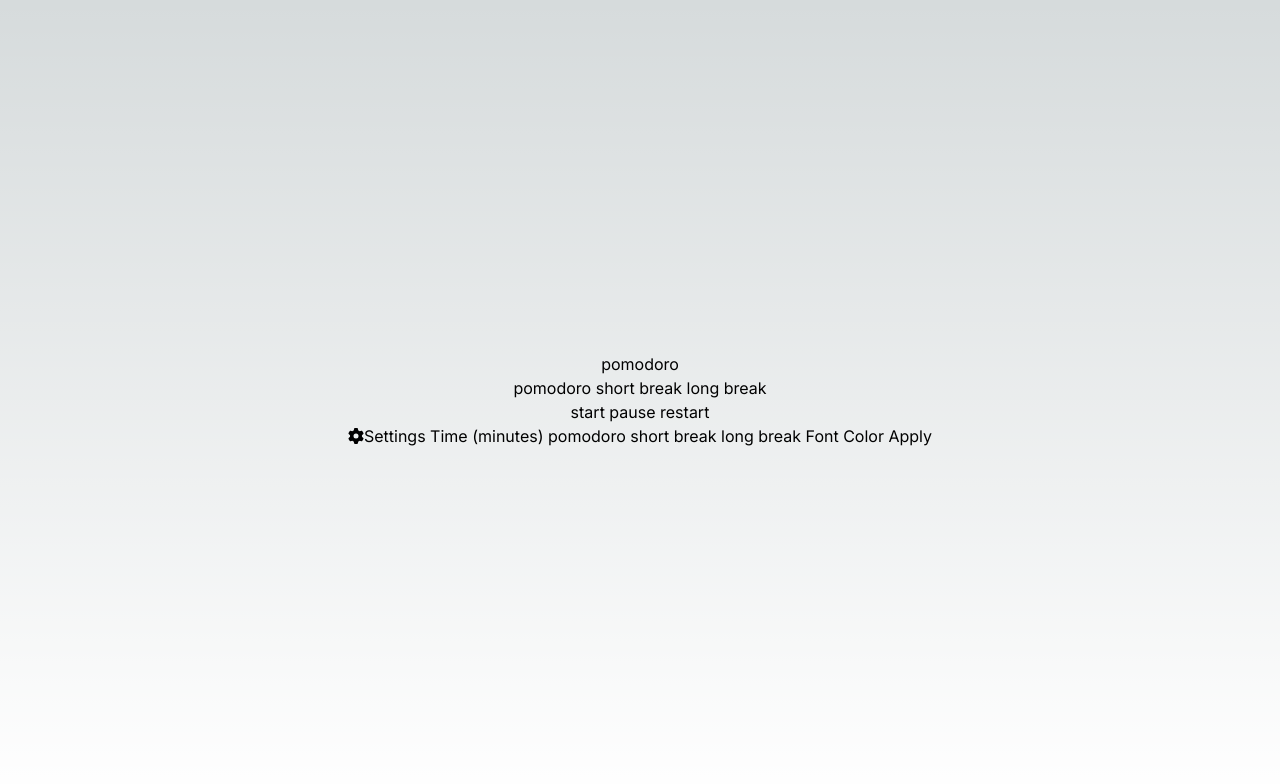
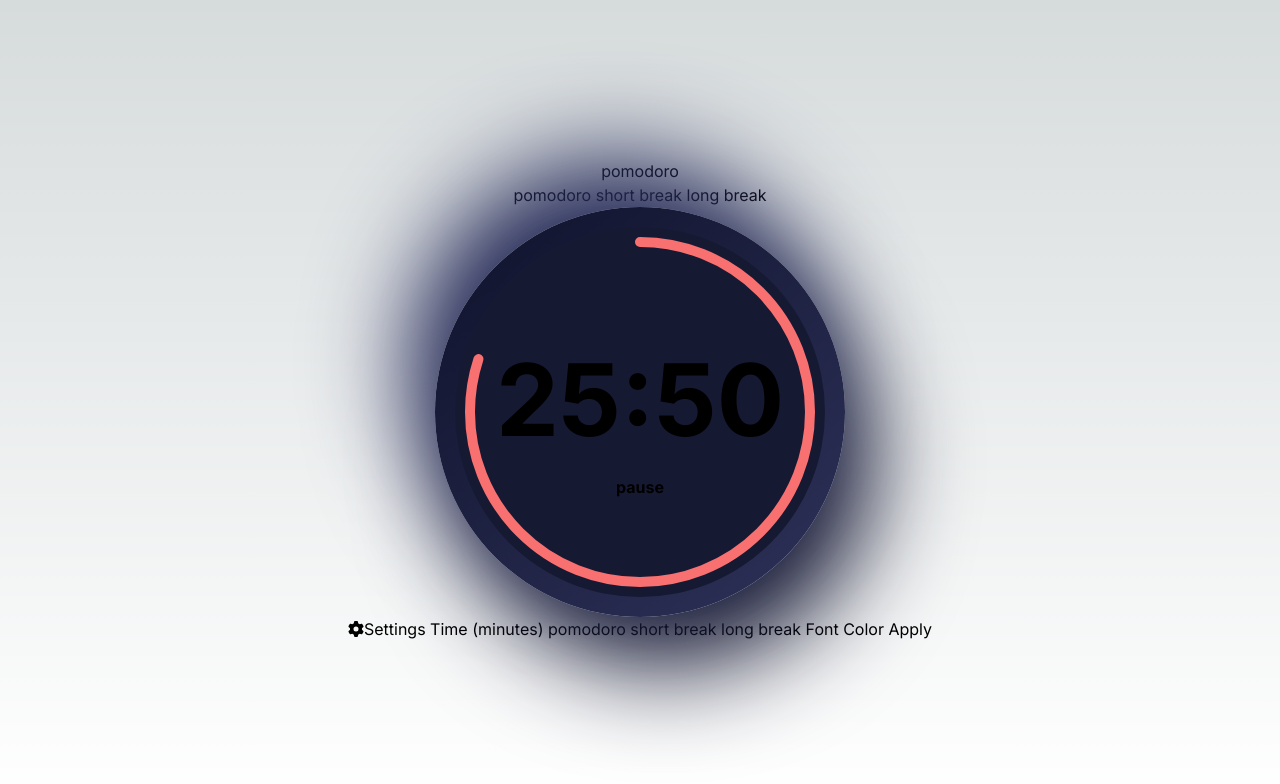
Before and after one commit to sleepyZuzky/zuzky-s-Pomodoro, a Next.js app: page / in a window 1280 px wide. Shown: the top 784 px of the page. Built offline with nearby package versions, Linux system fonts and the light colour scheme.

Commit message:
Style chronometer

```diff
--- a/src/components/Chronometer/Chronometer.tsx
+++ b/src/components/Chronometer/Chronometer.tsx
@@ -1,8 +1,39 @@
+import styles from './styles.module.css';
+import { useEffect, useState } from 'react';
 
-export default function Chronometer() {
+export default function Chronometer () {
+  const TIMER_RADIUS: number = 170;
+
+  const [timer, setTimer] = useState(40);
+  const [totalTime, setTotalTime] = useState(50);
+  const [dashOffset, setDashOffset] = useState(0);
+
+  useEffect((): void => {
+    const circle: SVGCircleElement = document.getElementsByTagName('circle')[0]
+    const ratio = timer / totalTime;
+    console.log(circle.getTotalLength());
+    setDashOffset((1 - ratio) * circle.getTotalLength());
+  }, [timer]);
+
   return <section id={'chronometer'}>
-    start
-    pause
-    restart
+    <div id="outter_circle" className={styles.outer_circle}>
+      <svg className={styles.loading_container}>
+        <circle cx={'50%'} cy={'50%'} r={TIMER_RADIUS}
+                strokeLinecap="round"
+                className={styles.loading_bar}
+                strokeDasharray={2 * Math.PI * TIMER_RADIUS}
+                strokeDashoffset={dashOffset}/>
+      </svg>
+      <div id="chronometer_container" className={styles.chronometer}>
+        <div>
+          <span>25</span>:<span>50</span>
+        </div>
+
+        <div id="actions" className={styles.actions}>
+          <span>pause</span>
+        </div>
+      </div>
+
+    </div>
   </section>
 }
--- /dev/null
+++ b/src/components/Chronometer/styles.module.css
@@ -0,0 +1,56 @@
+#root {
+    --light: #2E325A;
+    --dark: #0F122B;
+    --outer_circle_gradient: linear-gradient(#0F122B, #2E325A);
+}
+
+.outer_circle {
+    display: flex;
+    align-items: center;
+    position: relative;
+
+    border: 20px solid #0000;
+    border-radius: 50%;
+
+    width: 410px;
+    height: 410px;
+    padding: 5px;
+
+    background: linear-gradient(#161932, #161932) padding-box,
+                linear-gradient(140deg, #0F122B, #2E325A) border-box;
+
+    box-shadow: -25px -50px 100px 0 #272C5A,
+                 25px  50px 100px 0 #121530;
+
+    align-content: center;
+
+}
+
+.chronometer {
+    position: absolute;
+    left: 0;
+    right: 0;
+
+    font-size: 100px;
+    font-weight: bold;
+
+    display: flex;
+    flex-direction: column;
+
+    align-items: center;
+}
+
+.actions { font-size: 16px; }
+
+.loading_container {
+    width: 100%;
+    height: 100%;
+
+    transform: rotate(270deg);
+}
+
+.loading_bar {
+    fill: none;
+    stroke: #F87070;
+    stroke-width: 10px;
+}
```
